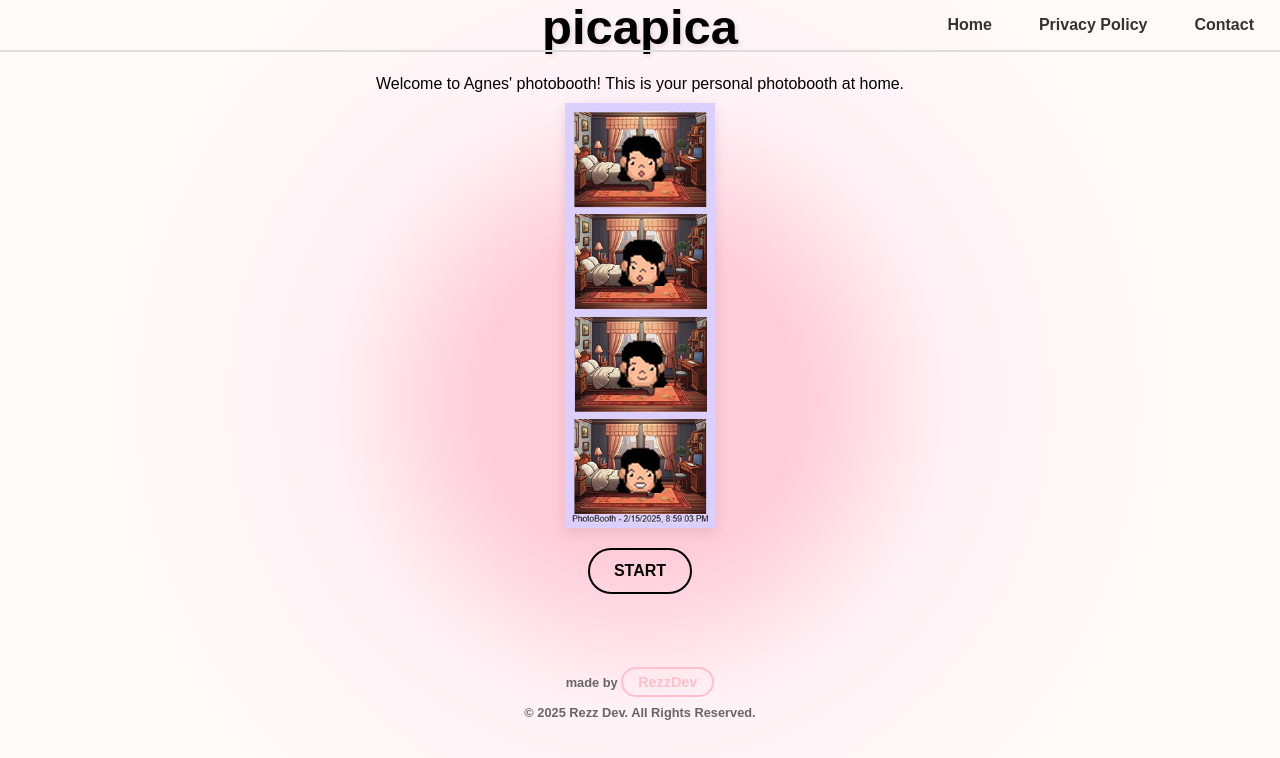
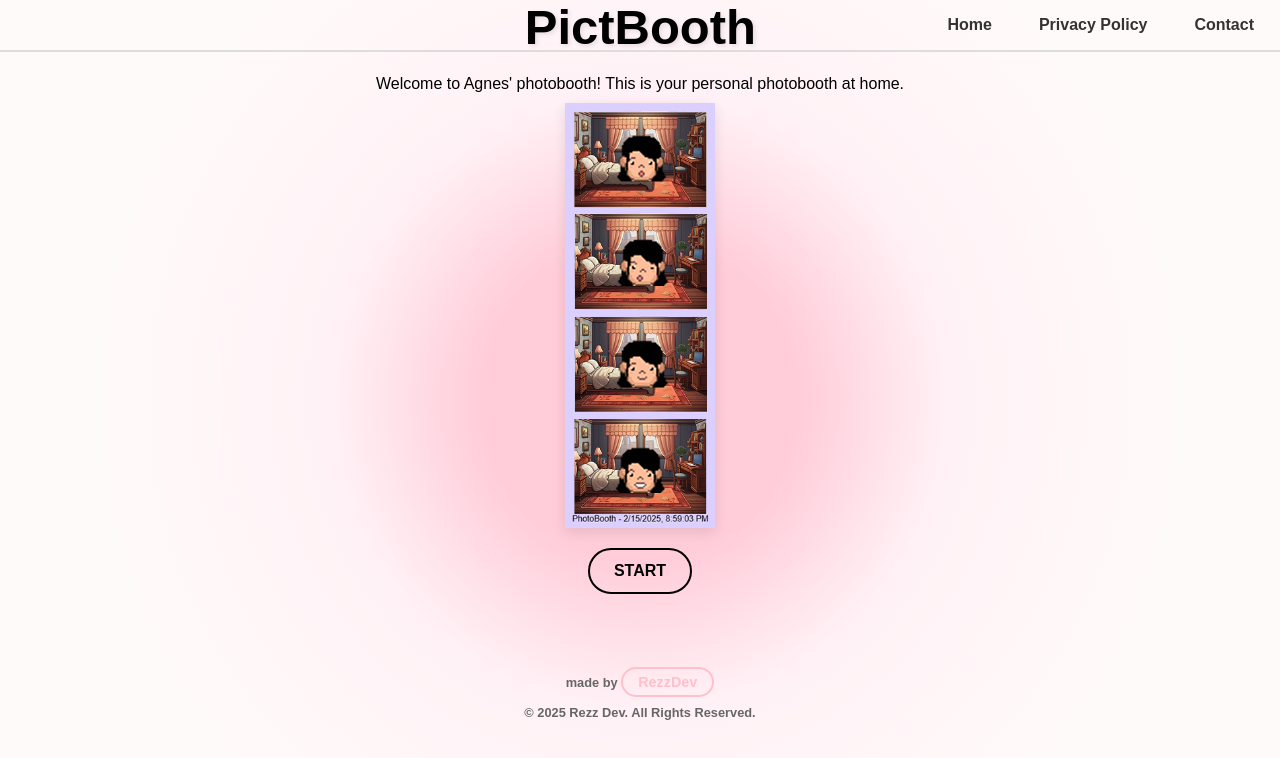
Before and after one commit to rzarxx/pictbooth, a React (Create React App) app in the folder frontend/: page / in a window 1280 px wide. Shown: the top 758 px of the page. Built offline with nearby package versions, Linux system fonts and the light colour scheme.

Commit message:
my changes

```diff
--- a/frontend/src/components/Home.js
+++ b/frontend/src/components/Home.js
@@ -8,7 +8,7 @@ const Home = () => {
   return (
     <div className="background-gradient h-screen flex  flex-col justify-center items-center text-center">
       <div className="home-container">
-        <h1 className="text-5xl font-bold text-pink-600 mb-4">picapica</h1>
+        <h1 className="text-5xl font-bold text-pink-600 mb-4">PictBooth</h1>
         <p className="text-lg text-gray-700 mb-6">
           Welcome to Agnes' photobooth! This is your personal photobooth at home.
         </p>
--- a/frontend/src/components/PhotoPreview.js
+++ b/frontend/src/components/PhotoPreview.js
@@ -219,7 +219,7 @@ const PhotoPreview = ({ capturedImages }) => {
           ctx.font = "20px Arial";
           ctx.textAlign = "center";
 
-          ctx.fillText("Picapica  " + timestamp, canvas.width / 2, totalHeight - borderSize * 1);
+          ctx.fillText("PictBooth  " + timestamp, canvas.width / 2, totalHeight - borderSize * 1);
 
 
           ctx.fillStyle = stripColor === "black" ? "rgba(255, 255, 255, 0.5)" : "rgba(0, 0, 0, 0.5)";
--- a/frontend/src/components/PrivacyPolicy.js
+++ b/frontend/src/components/PrivacyPolicy.js
@@ -7,7 +7,7 @@ const PrivacyPolicy = () => {
       <div className="privacy-container">
         <h1 className="text-4xl font-bold text-pink-600 mb-4">Privacy Policy</h1>
         <p className="text-lg text-gray-700 mb-4">
-        At Picapica, your privacy is a top priority. We do not track, collect, or store any personal data.
+        At PictBooth, your privacy is a top priority. We do not track, collect, or store any personal data.
         All photos taken are processed locally on your device and are not uploaded or saved to any external server.
       </p>
       <p className="text-lg text-gray-700 mb-4">
```
Also changed, not shown: package.json (+4 -4 lines), 1 other file (tests, documents, lock files or other folders).
